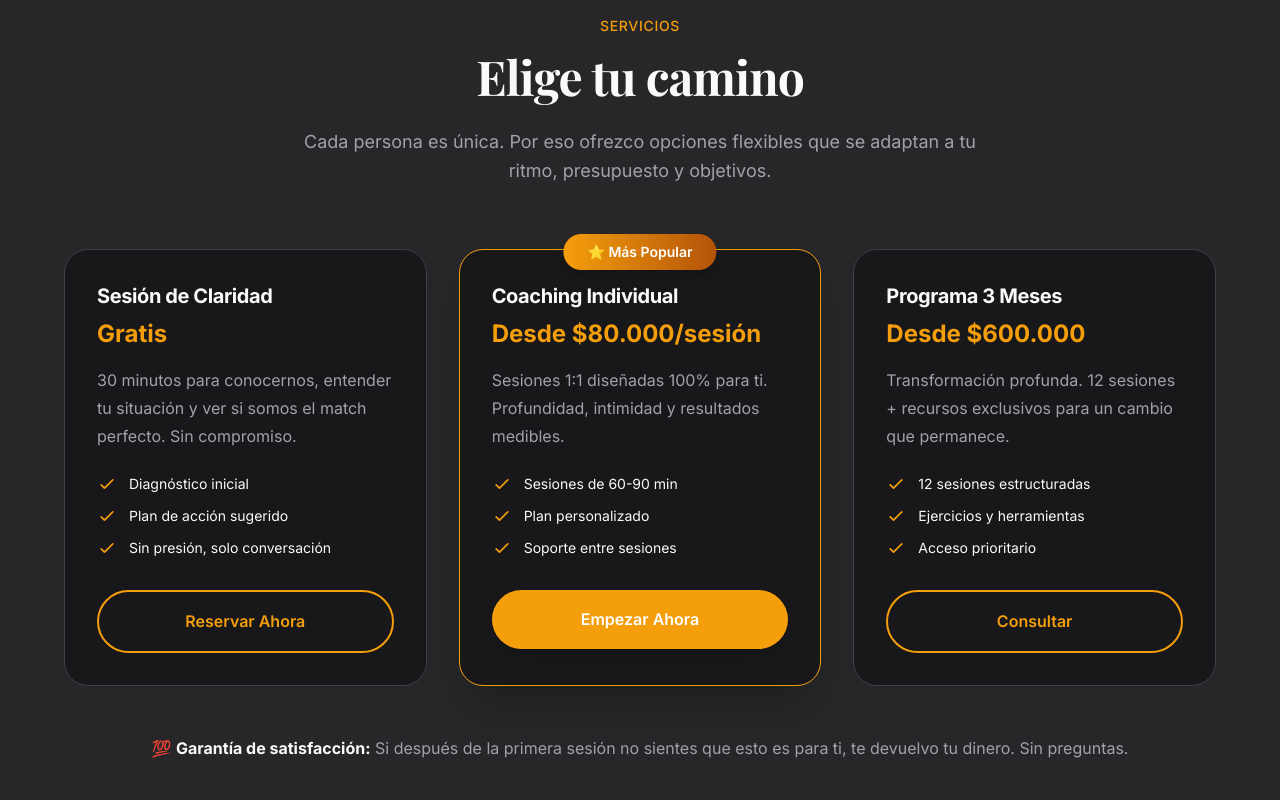
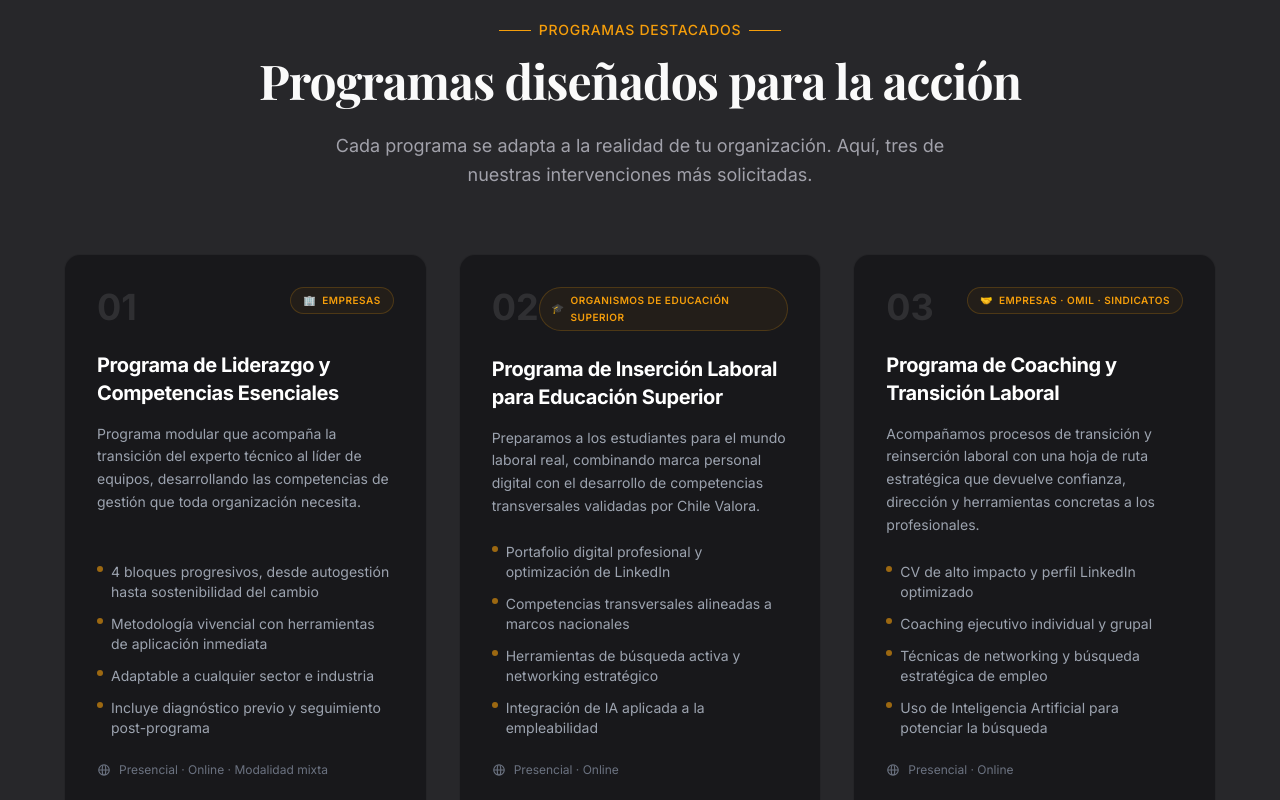
Before and after one commit to mauro6287-blip/alicia-morales-coach, a Next.js app: page / in a window 1280 px wide. Shown: the part 4180-4980 px from the top of the page. Built offline with nearby package versions, Linux system fonts and the light colour scheme; a web font is replaced by a local one.

Commit message:
Replace pricing cards with Programas Destacados section
Co-Authored-By: Claude Opus 4.6 <noreply@anthropic.com>

```diff
--- a/sections/Servicios.tsx
+++ b/sections/Servicios.tsx
@@ -1,42 +1,48 @@
-const servicios = [
+const programas = [
     {
-        nombre: "Sesión de Claridad",
-        precio: "Gratis",
+        numero: "01",
+        badge: "EMPRESAS",
+        badgeIcon: "🏢",
+        titulo: "Programa de Liderazgo y Competencias Esenciales",
         descripcion:
-            "30 minutos para conocernos, entender tu situación y ver si somos el match perfecto. Sin compromiso.",
-        caracteristicas: [
-            "Diagnóstico inicial",
-            "Plan de acción sugerido",
-            "Sin presión, solo conversación",
+            "Programa modular que acompaña la transición del experto técnico al líder de equipos, desarrollando las competencias de gestión que toda organización necesita.",
+        features: [
+            "4 bloques progresivos, desde autogestión hasta sostenibilidad del cambio",
+            "Metodología vivencial con herramientas de aplicación inmediata",
+            "Adaptable a cualquier sector e industria",
+            "Incluye diagnóstico previo y seguimiento post-programa",
         ],
-        destacado: false,
-        cta: "Reservar Ahora",
+        modalidad: "Presencial · Online · Modalidad mixta",
     },
     {
-        nombre: "Coaching Individual",
-        precio: "Desde $80.000/sesión",
+        numero: "02",
+        badge: "ORGANISMOS DE EDUCACIÓN SUPERIOR",
+        badgeIcon: "🎓",
+        titulo: "Programa de Inserción Laboral para Educación Superior",
         descripcion:
-            "Sesiones 1:1 diseñadas 100% para ti. Profundidad, intimidad y resultados medibles.",
-        caracteristicas: [
-            "Sesiones de 60-90 min",
-            "Plan personalizado",
-            "Soporte entre sesiones",
+            "Preparamos a los estudiantes para el mundo laboral real, combinando marca personal digital con el desarrollo de competencias transversales validadas por Chile Valora.",
+        features: [
+            "Portafolio digital profesional y optimización de LinkedIn",
+            "Competencias transversales alineadas a marcos nacionales",
+            "Herramientas de búsqueda activa y networking estratégico",
+            "Integración de IA aplicada a la empleabilidad",
         ],
-        destacado: true,
-        cta: "Empezar Ahora",
+        modalidad: "Presencial · Online",
     },
     {
-        nombre: "Programa 3 Meses",
-        precio: "Desde $600.000",
+        numero: "03",
+        badge: "EMPRESAS · OMIL · SINDICATOS",
+        badgeIcon: "🤝",
+        titulo: "Programa de Coaching y Transición Laboral",
         descripcion:
-            "Transformación profunda. 12 sesiones + recursos exclusivos para un cambio que permanece.",
-        caracteristicas: [
-            "12 sesiones estructuradas",
-            "Ejercicios y herramientas",
-            "Acceso prioritario",
+            "Acompañamos procesos de transición y reinserción laboral con una hoja de ruta estratégica que devuelve confianza, dirección y herramientas concretas a los profesionales.",
+        features: [
+            "CV de alto impacto y perfil LinkedIn optimizado",
+            "Coaching ejecutivo individual y grupal",
+            "Técnicas de networking y búsqueda estratégica de empleo",
+            "Uso de Inteligencia Artificial para potenciar la búsqueda",
         ],
-        destacado: false,
-        cta: "Consultar",
+        modalidad: "Presencial · Online",
     },
 ];
 
@@ -46,87 +52,78 @@ export default function Servicios() {
             <div className="mx-auto max-w-6xl">
                 {/* Header */}
                 <div className="mb-16 text-center">
-                    <span className="mb-4 inline-block text-sm font-medium uppercase tracking-wider text-primary">
-                        Servicios
+                    <span className="mb-4 inline-flex items-center gap-2 text-sm font-medium uppercase tracking-wider text-primary">
+                        <span className="h-px w-8 bg-primary" />
+                        PROGRAMAS DESTACADOS
+                        <span className="h-px w-8 bg-primary" />
                     </span>
                     <h2 className="mb-6 text-3xl font-bold text-foreground md:text-4xl lg:text-5xl">
                         <span className="font-[family-name:var(--font-playfair)]">
-                            Elige tu camino
+                            Programas diseñados para la acción
                         </span>
                     </h2>
                     <p className="mx-auto max-w-2xl text-lg leading-relaxed text-muted">
-                        Cada persona es única. Por eso ofrezco opciones flexibles que se
-                        adaptan a tu ritmo, presupuesto y objetivos.
+                        Cada programa se adapta a la realidad de tu organización. Aquí, tres
+                        de nuestras intervenciones más solicitadas.
                     </p>
                 </div>
 
-                {/* Services grid */}
+                {/* Programs grid */}
                 <div className="grid gap-8 lg:grid-cols-3">
-                    {servicios.map((servicio, index) => (
+                    {programas.map((programa, index) => (
                         <div
                             key={index}
-                            className={`relative rounded-3xl border p-8 transition-all duration-300 hover:-translate-y-2 ${servicio.destacado
-                                    ? "border-primary bg-surface shadow-2xl"
-                                    : "border-border bg-surface hover:border-primary/30 hover:shadow-xl"
-                                }`}
+                            className="group relative flex flex-col rounded-2xl border border-white/5 bg-[#18181b] p-8 transition-all duration-300 hover:-translate-y-1 hover:border-primary/50 hover:shadow-lg hover:shadow-primary/5"
                         >
-                            {servicio.destacado && (
-                                <span className="absolute -top-4 left-1/2 -translate-x-1/2 rounded-full bg-gradient-to-r from-primary to-primary-dark px-6 py-2 text-sm font-semibold text-white shadow-lg">
-                                    ⭐ Más Popular
+                            {/* Number & Badge */}
+                            <div className="mb-6 flex items-start justify-between">
+                                <span className="text-4xl font-bold text-white/10">
+                                    {programa.numero}
                                 </span>
-                            )}
-
-                            <div className="mb-4">
-                                <h3 className="text-xl font-bold text-foreground">
-                                    {servicio.nombre}
-                                </h3>
-                                <p className="mt-2 text-2xl font-bold text-primary">
-                                    {servicio.precio}
-                                </p>
+                                <span className="inline-flex items-center gap-1.5 rounded-full border border-primary/20 bg-primary/5 px-3 py-1 text-[10px] font-semibold uppercase tracking-wider text-primary">
+                                    <span>{programa.badgeIcon}</span>
+                                    {programa.badge}
+                                </span>
                             </div>
 
-                            <p className="mb-6 text-muted">{servicio.descripcion}</p>
+                            {/* Title */}
+                            <h3 className="mb-4 text-xl font-bold text-white">
+                                {programa.titulo}
+                            </h3>
 
-                            <ul className="mb-8 space-y-3">
-                                {servicio.caracteristicas.map((caracteristica, i) => (
-                                    <li key={i} className="flex items-center gap-3 text-sm">
-                                        <svg
-                                            className="h-5 w-5 flex-shrink-0 text-primary"
-                                            fill="none"
-                                            stroke="currentColor"
-                                            viewBox="0 0 24 24"
-                                        >
-                                            <path
-                                                strokeLinecap="round"
-                                                strokeLinejoin="round"
-                                                strokeWidth={2}
-                                                d="M5 13l4 4L19 7"
-                                            />
-                                        </svg>
-                                        <span className="text-foreground">{caracteristica}</span>
+                            {/* Description */}
+                            <p className="mb-6 flex-grow text-sm leading-relaxed text-gray-400">
+                                {programa.descripcion}
+                            </p>
+
+                            {/* Features */}
+                            <ul className="mb-6 space-y-3">
+                                {programa.features.map((feature, idx) => (
+                                    <li key={idx} className="flex items-start gap-2 text-sm text-gray-400">
+                                        <span className="mt-1 h-1.5 w-1.5 flex-shrink-0 rounded-full bg-primary/60" />
+                                        <span>{feature}</span>
                                     </li>
                                 ))}
                             </ul>
 
+                            {/* Modalidad */}
+                            <p className="mb-6 flex items-center gap-2 text-xs text-gray-500">
+                                <svg className="h-3.5 w-3.5" fill="none" stroke="currentColor" viewBox="0 0 24 24">
+                                    <path strokeLinecap="round" strokeLinejoin="round" strokeWidth={2} d="M21 12a9 9 0 01-9 9m9-9a9 9 0 00-9-9m9 9H3m9 9a9 9 0 01-9-9m9 9c1.657 0 3-4.03 3-9s-1.343-9-3-9m0 18c-1.657 0-3-4.03-3-9s1.343-9 3-9m-9 9a9 9 0 019-9" />
+                                </svg>
+                                {programa.modalidad}
+                            </p>
+
+                            {/* CTA */}
                             <a
                                 href="#contacto"
-                                className={`block rounded-full py-4 text-center font-semibold transition-all duration-300 ${servicio.destacado
-                                        ? "bg-primary text-white shadow-lg hover:-translate-y-1 hover:bg-primary-dark hover:shadow-xl"
-                                        : "border-2 border-primary text-primary hover:bg-primary hover:text-white"
-                                    }`}
+                                className="block rounded-full border border-primary py-3 text-center text-sm font-semibold text-primary transition-all duration-300 hover:bg-primary hover:text-white"
                             >
-                                {servicio.cta}
+                                Solicitar información →
                             </a>
                         </div>
                     ))}
                 </div>
-
-                {/* Guarantee */}
-                <p className="mt-12 text-center text-muted">
-                    💯 <strong className="text-foreground">Garantía de satisfacción:</strong>{" "}
-                    Si después de la primera sesión no sientes que esto es para ti, te
-                    devuelvo tu dinero. Sin preguntas.
-                </p>
             </div>
         </section>
     );
```
